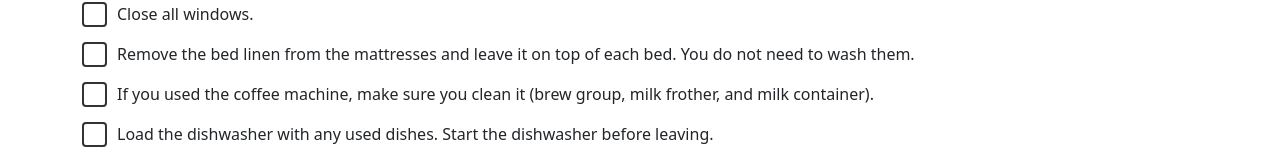
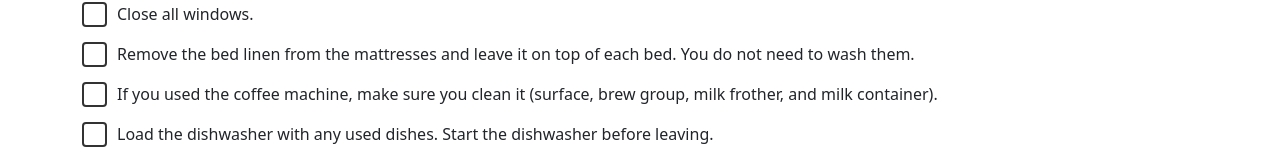
Before and after one commit to eelok/homelink-svelte, a SvelteKit app: page /en/departure in a window 1280 px wide. Shown: the part 234-394 px from the top of the page. Built offline with nearby package versions, Linux system fonts and the light colour scheme.

Commit message:
adjust the coffee machine point

```diff
--- a/src/routes/en/departure/+page.svelte
+++ b/src/routes/en/departure/+page.svelte
@@ -16,7 +16,7 @@
         </div>
         <div class="checkbox-container">
             <input type="checkbox" id="task-4">
-            <label for="task-4">If you used the coffee machine, make sure you clean it (brew group, milk frother, and milk container).</label>
+            <label for="task-4">If you used the coffee machine, make sure you clean it (surface, brew group, milk frother, and milk container).</label>
         </div>
         <div class="checkbox-container">
             <input type="checkbox" id="task-5">
```
